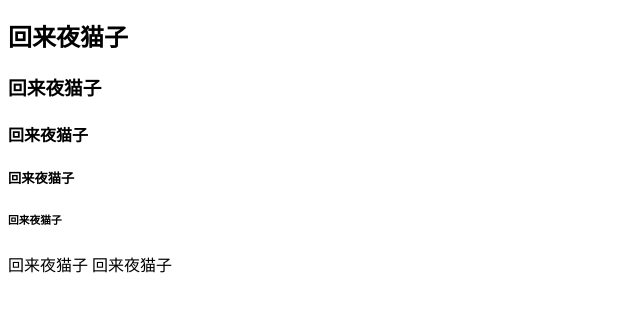
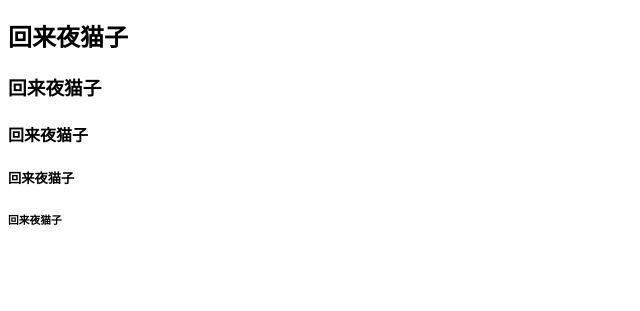
Before and after one commit to aalzeng/ymzi, a plain HTML site: page index.html in a window 1280 px wide. Shown: the part 57-368 px from the top of the page, without its empty margins (0-640 px from the left). Drawn offline with Linux system fonts and the light colour scheme.

Commit message:
index.html
Removed invalid heading tags h7 and h8 from index.html.

```diff
--- a/index.html
+++ b/index.html
@@ -4,5 +4,3 @@
 <h4>回来夜猫子</h4>
 <h5>回来夜猫子</h5>
 <h6>回来夜猫子</h6>
-<h7>回来夜猫子</h7>
-<h8>回来夜猫子</h8>
```
